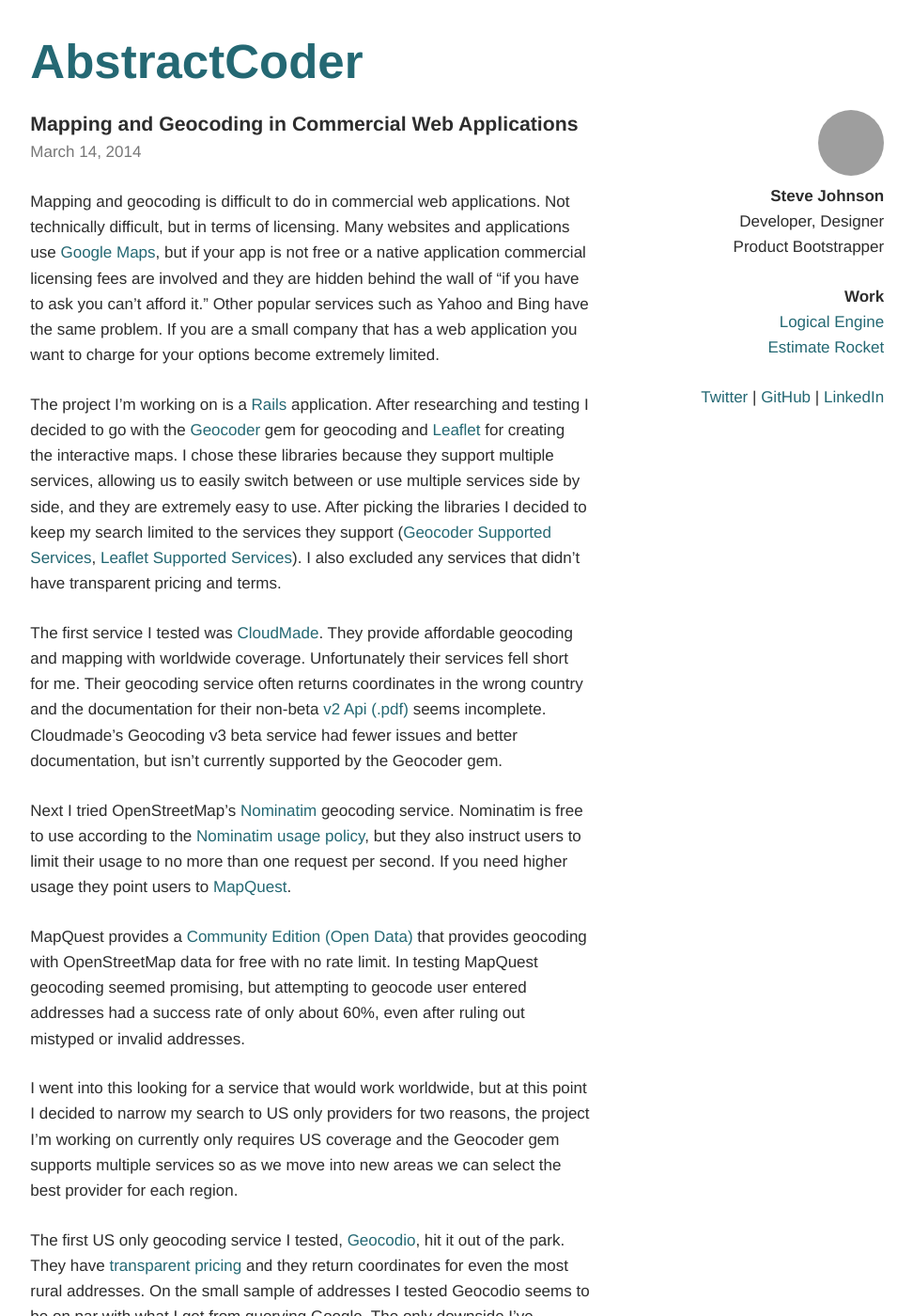
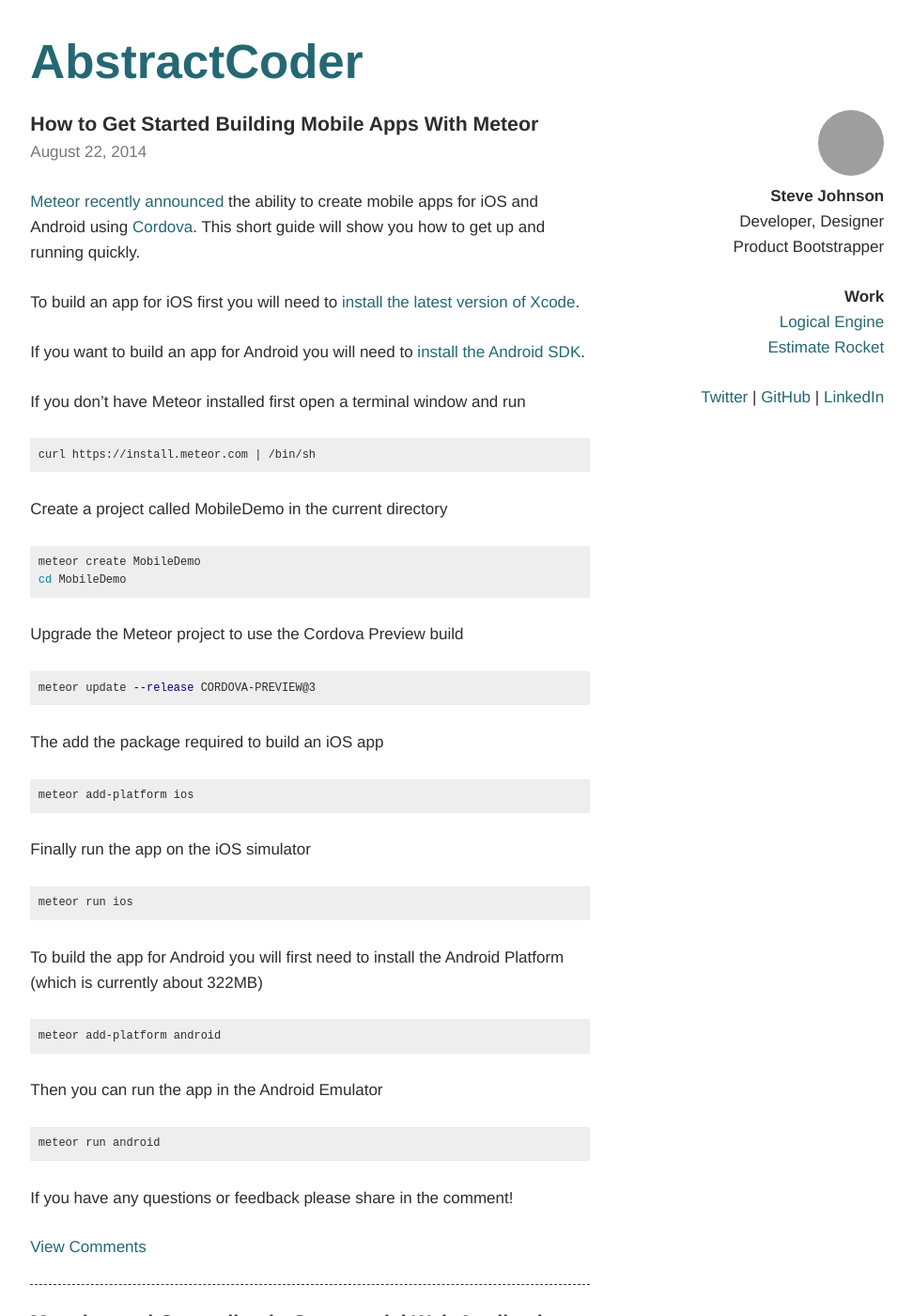
Before and after one commit to abstractcoder/abstractcoder.github.io, a Jekyll site: the page built from index.html, in a window 1280 px wide and 1400 px high. Shown: the whole window at 94% size, without its empty margins (154-1126 px from the left). Built offline with Jekyll 4.4.1, drawn with Linux system fonts in a browser that asks for light colours; Markdown is read by kramdown in place of the engine named in the settings; comment, search, counter and statistics services are not loaded; grey boxes are pictures that could not be loaded.

Commit message:
Added new Meteor JS article

````diff
--- a/_config.yml
+++ b/_config.yml
@@ -1,5 +1,5 @@
 name: AbstractCoder
 description: "Developer / Consultant Steve Johnson's Blog"
 url: http://abstractcoder.com
-pygments: true
+highlighter: pygments
 markdown: redcarpet
--- /dev/null
+++ b/_posts/2014-08-22-how-to-get-started-building-mobile-apps-with-meteor-js.md
@@ -0,0 +1,55 @@
+---
+title: How to Get Started Building Mobile Apps With Meteor
+layout: post
+---
+
+[Meteor](https://www.meteor.com/) [recently announced](https://www.youtube.com/watch?v=zzNoXbv1DX4&feature=youtu.be&t=23m54s) the ability to create mobile apps for iOS and Android using [Cordova](http://cordova.apache.org/). This short guide will show you how to get up and running quickly.
+
+To build an app for iOS first you will need to [install the latest version of Xcode](https://developer.apple.com/xcode/downloads/).
+
+If you want to build an app for Android you will need to [install the Android SDK](https://developer.android.com/sdk/installing/index.html).
+
+If you don't have Meteor installed first open a terminal window and run
+
+```bash
+curl https://install.meteor.com | /bin/sh
+```
+
+Create a project called MobileDemo in the current directory
+
+```bash
+meteor create MobileDemo
+cd MobileDemo
+```
+
+Upgrade the Meteor project to use the Cordova Preview build
+
+```bash
+meteor update --release CORDOVA-PREVIEW@3
+```
+
+The add the package required to build an iOS app
+
+```bash
+meteor add-platform ios
+```
+
+Finally run the app on the iOS simulator
+
+```bash
+meteor run ios
+```
+
+To build the app for Android you will first need to install the Android Platform (which is currently about 322MB)
+
+```bash
+meteor add-platform android
+```
+
+Then you can run the app in the Android Emulator
+
+```bash
+meteor run android
+```
+
+If you have any questions or feedback please share in the comment!
--- a/feed.xml
+++ b/feed.xml
@@ -1,5 +1,5 @@
 ---
-layout: none
+layout:
 ---
 <?xml version="1.0" encoding="UTF-8"?>
 <rss version="2.0" xmlns:atom="http://www.w3.org/2005/Atom">
````
